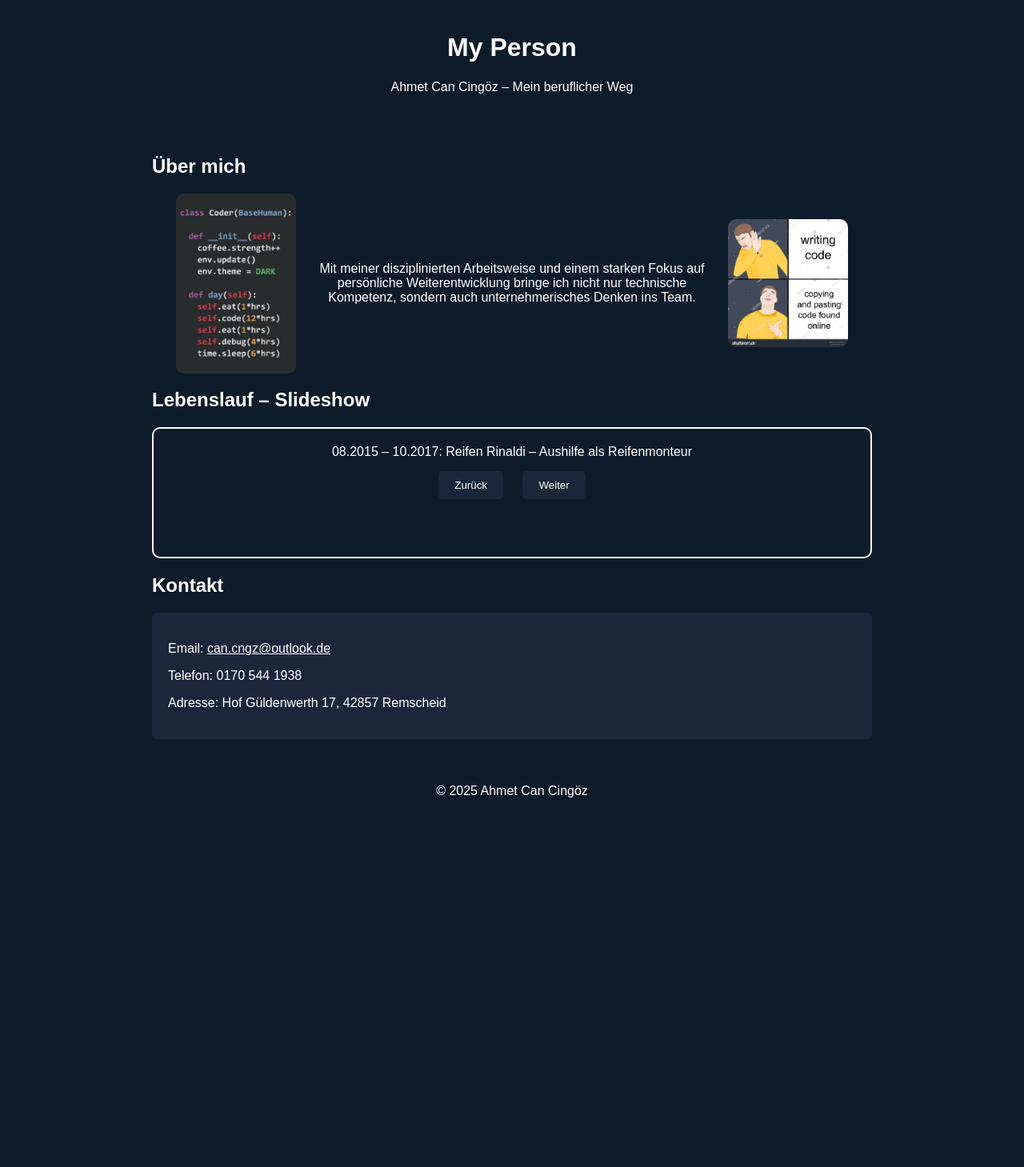
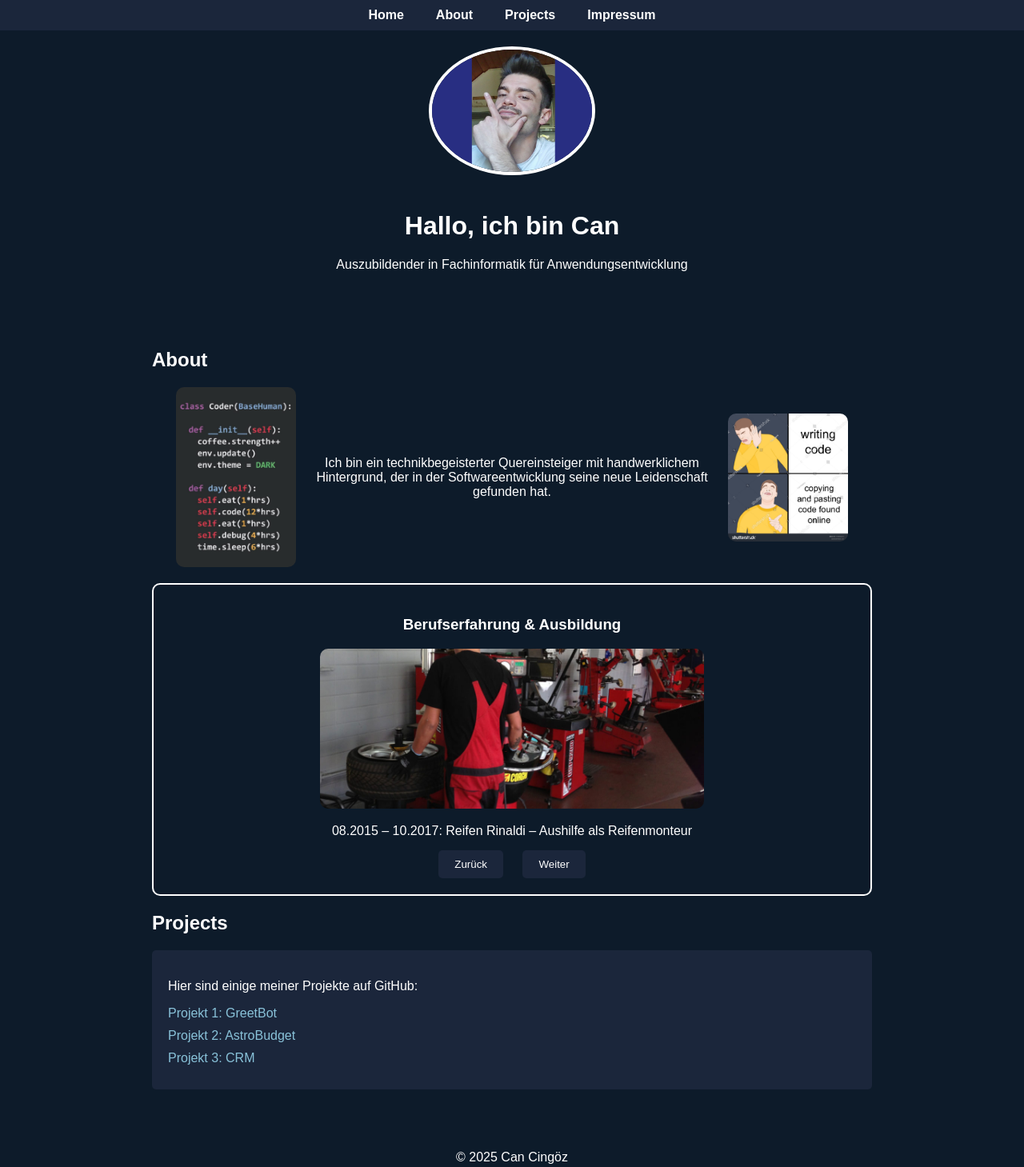
Before and after one commit to CandixFit/my-portfolio, a plain HTML site: page index.html in a window 1280 px wide. Shown: the top 1459 px of the page at 80% size. Before the commit the page ends 1034 px from the top, so only its background shows below. Drawn offline with Linux system fonts and the light colour scheme.

Commit message:
Update: Bilder zu Slides hinzugefügt und Impressung ergänzt

```diff
--- a/index.html
+++ b/index.html
@@ -3,14 +3,34 @@
 <head>
   <meta charset="UTF-8" />
   <meta name="viewport" content="width=device-width, initial-scale=1.0" />
-  <title>My Person – Ahmet Can Cingöz</title>
+  <title>My Person – Can Cingöz</title>
   <style>
     body {
       background-color: #0d1b2a;
       color: white;
       font-family: Arial, sans-serif;
       margin: 0;
-      padding: 0;
+    }
+
+    nav {
+      background-color: #1b263b;
+      display: flex;
+      justify-content: center;
+      padding: 10px;
+      position: sticky;
+      top: 0;
+      z-index: 1000;
+    }
+
+    nav a {
+      color: white;
+      text-decoration: none;
+      margin: 0 20px;
+      font-weight: bold;
+    }
+
+    nav a:hover {
+      text-decoration: underline;
     }
 
     header, footer {
@@ -25,7 +45,18 @@
     .container {
       max-width: 900px;
       margin: auto;
-      padding: 20px;
+      padding: 40px 20px;
+    }
+
+    .home {
+      text-align: center;
+    }
+
+    .home img {
+      max-width: 200px;
+      border-radius: 50%;
+      margin-bottom: 20px;
+      border: 4px solid white;
     }
 
     .about-flex {
@@ -83,35 +114,55 @@
       background-color: #415a77;
     }
 
-    .contact {
+    .contact, .projects {
       background-color: #1b263b;
       padding: 20px;
       border-radius: 5px;
     }
+
+    .projects a {
+      color: #89c2d9;
+      display: block;
+      margin: 10px 0;
+      text-decoration: none;
+    }
+
+    .projects a:hover {
+      text-decoration: underline;
+    }
   </style>
 </head>
 <body>
-  <header>
-    <h1>My Person</h1>
-    <p>Ahmet Can Cingöz – Mein beruflicher Weg</p>
+
+  <nav>
+    <a href="#home">Home</a>
+    <a href="#about">About</a>
+    <a href="#projects">Projects</a>
+    <a href="#impressum">Impressum</a>
+  </nav>
+
+  <header class="home" id="home">
+    <img src="img/Unbenannt.png" alt="Profilbild Can" />
+    <h1>Hallo, ich bin Can</h1>
+    <p>Auszubildender in Fachinformatik für Anwendungsentwicklung</p>
   </header>
 
   <div class="container">
     <section id="about">
-      <h2>Über mich</h2>
+      <h2>About</h2>
       <div class="about-flex">
         <img src="img/left-photo.jpg" alt="Linkes Bild" />
         <p>
-          Mit meiner disziplinierten Arbeitsweise und einem starken Fokus auf persönliche Weiterentwicklung bringe ich nicht nur technische Kompetenz, sondern auch unternehmerisches Denken ins Team.
+          Ich bin ein technikbegeisterter Quereinsteiger mit handwerklichem Hintergrund, der in der Softwareentwicklung seine neue Leidenschaft gefunden hat.
         </p>
         <img src="img/right-photo.jpg" alt="Rechtes Bild" />
       </div>
-    </section>
 
-    <section id="timeline">
-      <h2>Lebenslauf – Slideshow</h2>
       <div class="slideshow">
-        <div id="slide" class="visible"></div>
+        <h3>Berufserfahrung & Ausbildung</h3>
+        <img id="slideImage" src="img/vaillant.jpg" alt="Slideshow-Bild" style="max-width: 100%; max-height: 200px; margin-bottom: 15px; border-radius: 10px;" />
+<div id="slide" class="visible"></div>
+
         <div class="controls">
           <button onclick="prevSlide()">Zurück</button>
           <button onclick="nextSlide()">Weiter</button>
@@ -119,40 +170,62 @@
       </div>
     </section>
 
-    <section id="contact">
-      <h2>Kontakt</h2>
-      <div class="contact">
-        <p>Email: <a href="mailto:can.cngz@outlook.de" style="color: #ffffff;">can.cngz@outlook.de</a></p>
-        <p>Telefon: 0170 544 1938</p>
-        <p>Adresse: Hof Güldenwerth 17, 42857 Remscheid</p>
+    <section id="projects">
+      <h2>Projects</h2>
+      <div class="projects">
+        <p>Hier sind einige meiner Projekte auf GitHub:</p>
+        <a href="https://github.com/CandixFit/GreetBot2" target="_blank">Projekt 1: GreetBot</a>
+        <a href="https://github.com/CandixFit/AstroBudget" target="_blank">Projekt 2: AstroBudget</a>
+        <a href="https://github.com/CandixFit/CRM" target="_blank">Projekt 3: CRM</a>
+        <!-- Weitere Links nach Bedarf einfügen -->
       </div>
     </section>
+
+
   </div>
 
   <footer>
-    <p>© 2025 Ahmet Can Cingöz</p>
+    <p>© 2025 Can Cingöz</p>
   </footer>
 
   <script>
     const slides = [
-      "07.2012 – 05.2015: Reifen Wrona – Aushilfe als Reifenmonteur",
-      "08.2015 – 10.2017: Reifen Rinaldi – Aushilfe als Reifenmonteur",
-      "10.2017 – 02.2020: Tente-Rollen – Produktionshelfer",
-      "02.2021 – 04.2024: Vaillant Deutschland – Lötung, Montage, Wartung",
-      "01.2025 – 02.2027: Online Akademie – Ausbildung zum Fachinformatiker"
-    ];
+  {
+    text: "07.2012 – 05.2015: Reifen Wrona – Aushilfe als Reifenmonteur",
+    img: "img/wrona.jpg"
+  },
+  {
+    text: "08.2015 – 10.2017: Reifen Rinaldi – Aushilfe als Reifenmonteur",
+    img: "img/rinaldi.jpg"
+  },
+  {
+    text: "10.2017 – 02.2020: Tente-Rollen – Produktionshelfer",
+    img: "img/tente.jpg"
+  },
+  {
+    text: "02.2021 – 04.2024: Vaillant Deutschland – Lötung, Montage, Wartung",
+    img: "img/vaillant.jpg"
+  },
+  {
+    text: "01.2025 – 02.2027: Online Akademie – Ausbildung zum Fachinformatiker",
+    img: "img/akademie.jpg"
+  }
+];
 
-    let currentSlide = 0;
+
     const slideElement = document.getElementById("slide");
+    const imageElement = document.getElementById("slideImage");
 
     function showSlide(index) {
       slideElement.classList.remove("visible");
       setTimeout(() => {
-        slideElement.textContent = slides[index];
+        slideElement.textContent = slides[index].text;
+        imageElement.src = slides[index].img;
         slideElement.classList.add("visible");
-      }, 300);
-    }
+     }, 300);
+}
 
+    let currentSlide = 0;
     function nextSlide() {
       currentSlide = (currentSlide + 1) % slides.length;
       showSlide(currentSlide);
@@ -163,11 +236,24 @@
       showSlide(currentSlide);
     }
 
-    // Autoplay alle 4 Sekunden
+    // Autoplay
     setInterval(nextSlide, 4000);
 
     // Initial anzeigen
     showSlide(currentSlide);
   </script>
+<section id="impressum">
+  <div class="container">
+    <h2>Impressum</h2>
+    <div class="contact">
+      <p><strong>Angaben gemäß § 5 TMG:</strong></p>
+      <p>Can Cingöz<br>Zuhause<br>42857 Remscheid<br>Deutschland</p>
+      <p><strong>Kontakt:</strong></p>
+      <p>Telefon: 0170 544 1938<br>E-Mail: <a href="mailto:can.cngz@outlook.de" style="color: #ffffff;">can.cngz@outlook.de</a></p>
+      <p><strong>Verantwortlich für den Inhalt nach § 55 Abs. 2 RStV:</strong><br>Can Cingöz</p>
+    </div>
+  </div>
+</section>
+
 </body>
 </html>
```
Also changed, not shown: img/Unbenannt.png (added), img/akademie.jpg (added), img/rinaldi.jpg (added), img/tente.jpg (added), img/vaillant.jpg (added), img/wrona.jpg (added).
